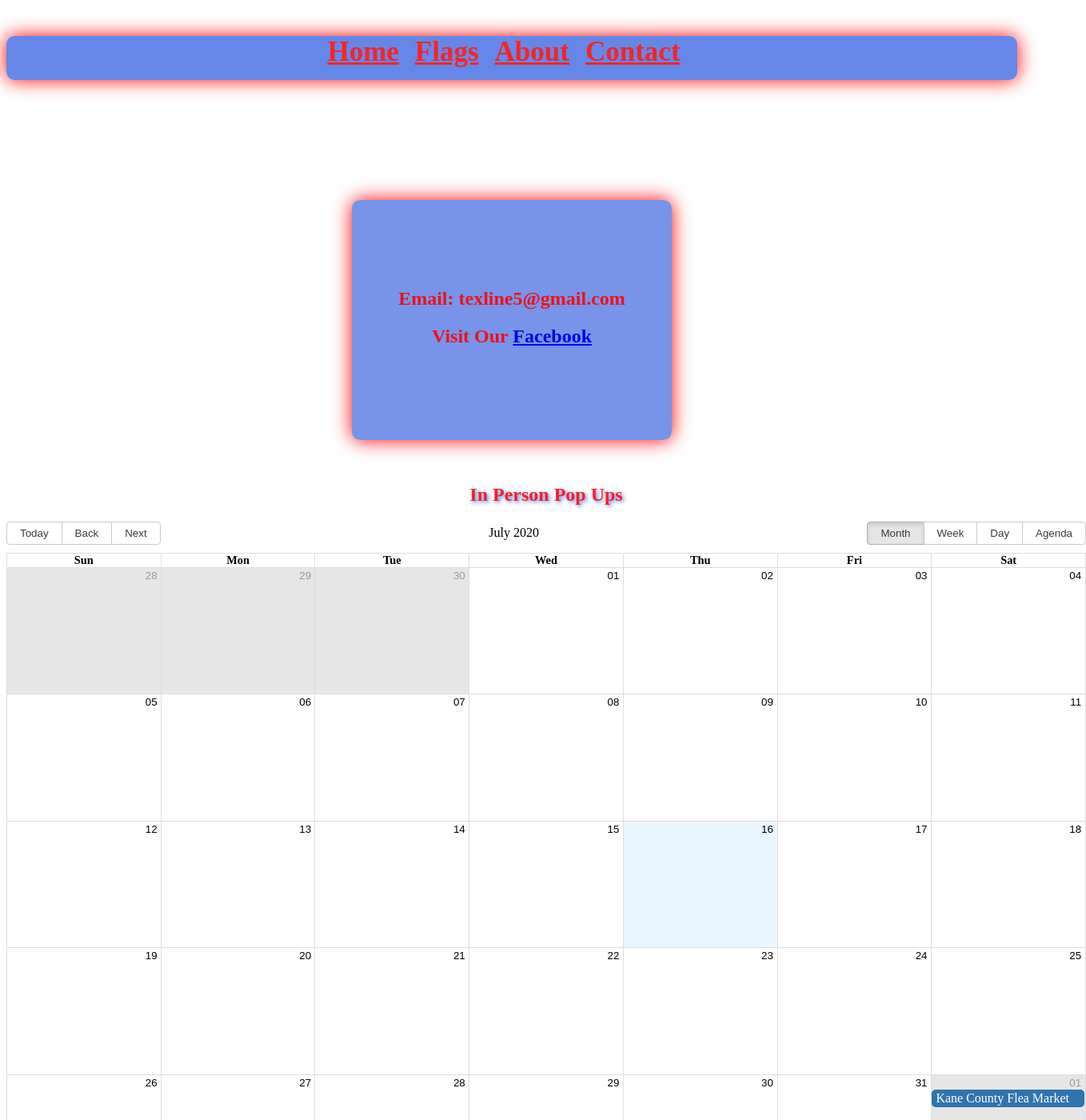
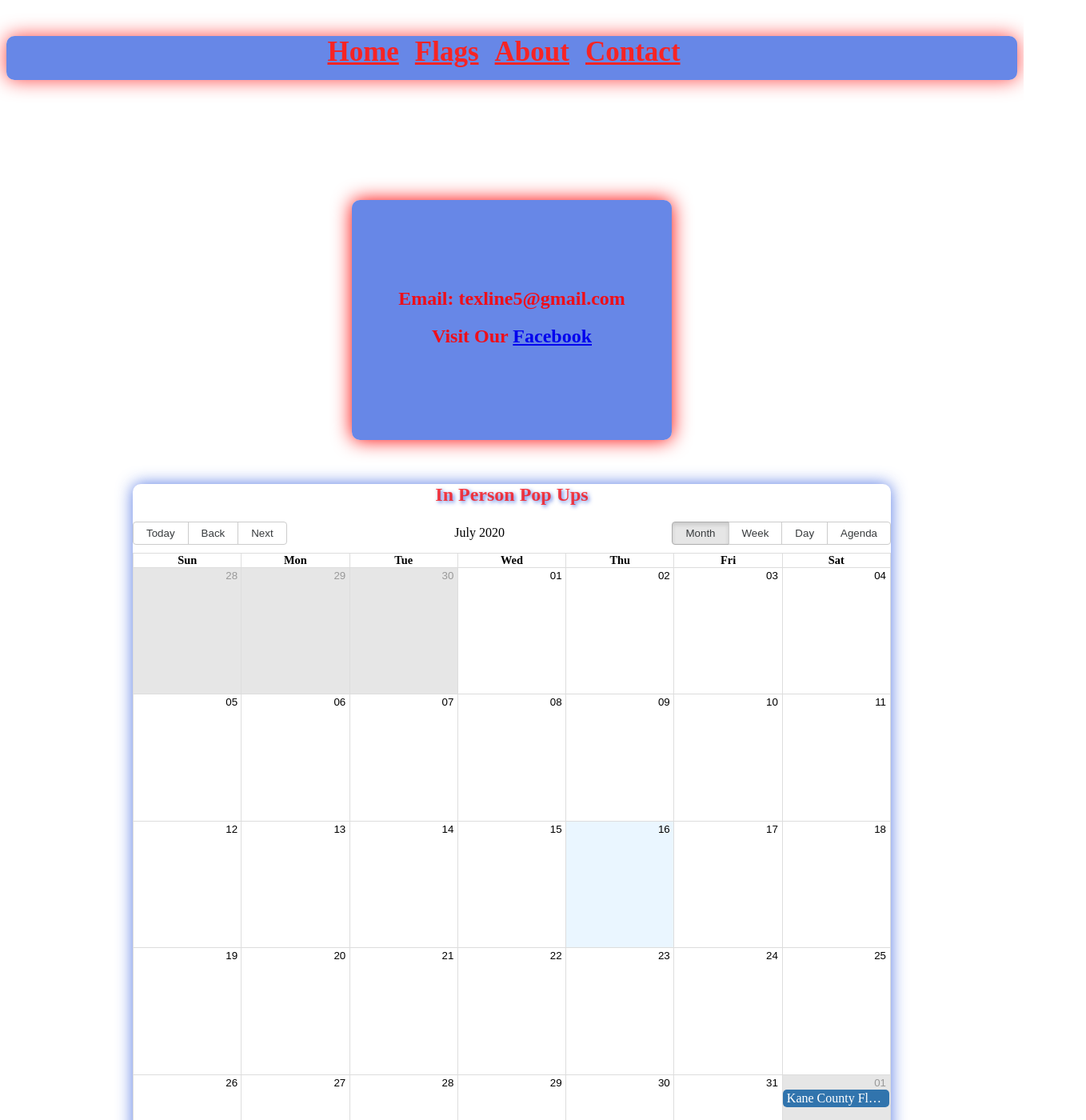
Before and after one commit to TravisExline/flag-company-site, a React (Create React App) app: page /contact in a window 1280 px wide. Shown: the top 1400 px of the page at 80% size, 1358 px wide, since content can reach past the window. Built offline with nearby package versions, Linux system fonts and the light colour scheme.

Commit message:
color matching

```diff
--- a/src/style/About.css
+++ b/src/style/About.css
@@ -28,7 +28,7 @@
 .founder-photo-holder {
     height: 300px;
     width: 250px;
-    background-color: rgba(65, 105, 225, 0.692);
+    background-color: rgba(65, 105, 225, 0.8);
     border-radius: 5px;
     margin-left: 330px;
 }
--- a/src/style/App.css
+++ b/src/style/App.css
@@ -3,9 +3,9 @@
     max-width: 100%;
     height: auto;
     max-height: 400px;
-    background-color: rgba(15, 67, 223, 0.637);
+    background-color: rgba(65, 105, 225, 0.8);
     border-radius: 10px;
-    box-shadow: 0px 0px 25px red;
+    box-shadow: 0px 0px 25px rgba(255, 0, 0, 0.74);
 }
 
 
@@ -18,5 +18,5 @@
     border-top-left-radius: 10px;
     border-top-right-radius: 10px;
     border-radius: 10px;
-    box-shadow: 0px 0px 25px red;
+    box-shadow: 0px 0px 25px rgba(255, 0, 0, 0.74);
 }
--- a/src/style/Calendar.css
+++ b/src/style/Calendar.css
@@ -1,14 +1,17 @@
 .calendar-holder {
-    width: 1350px;
+    max-height: 900px;
+    height: auto;
+    width: 75%;
     margin-top: 55px;
     margin-left: auto;
     margin-right: auto;
     margin-bottom: 55px;
     border-radius: 10px;
     text-align: center;
+    box-shadow: 0px 0px 20px rgba(65, 105, 225, 0.89);
 }
 
 #calendar-header {
-    color: rgba(255, 0, 0, 0.842);
+    color: rgba(255, 0, 0, 0.74);
     text-shadow: 2px 2px 5px rgba(65, 105, 225, 0.89);
 }
--- a/src/style/Contact.css
+++ b/src/style/Contact.css
@@ -6,7 +6,7 @@
     width: 400px;
     height: 300px;
     align-self: center;
-    background-color: rgba(65, 105, 225, 0.712);
+    background-color: rgba(65, 105, 225, 0.8);
     box-shadow: 0px 0px 25px red;
     border-radius: 10px;
 }
--- a/src/style/FlagCard.css
+++ b/src/style/FlagCard.css
@@ -14,13 +14,13 @@
     height: auto;
     max-width: 90%;
     border-radius: 10px;
-    box-shadow: 20px 20px 35px red, -20px -20px 35px blue;
+    box-shadow: 20px 20px 35px rgba(255, 0, 0, 0.74), -20px -20px 35px rgba(65, 105, 225, 0.8);
     transform: transform .2s;
 }
 
 .flag-page-photos:hover {
     transform: scale(1.5);
-    box-shadow: 40px 40px 75px red, -40px -40px 75px blue;
+    box-shadow: 40px 40px 75px rgba(255, 0, 0, 0.74), -40px -40px 75px rgba(65, 105, 225, 0.8);
 }
 
 .flag-name {
--- a/src/style/LandingPage.css
+++ b/src/style/LandingPage.css
@@ -8,6 +8,6 @@
 
 #landing-text {
     padding-top: 7px;
-    text-shadow: 2px 2px 5px rgba(65, 105, 225, 0.89);
+    text-shadow: 2px 2px 5px rgba(65, 105, 225, 0.8);
     color: red;
 }
--- a/src/style/NavBar.css
+++ b/src/style/NavBar.css
@@ -2,10 +2,10 @@
     margin-top: 45px;
     height: 55px;
     border-radius: 10px;
-    box-shadow: 0px 0px 25px red;
+    box-shadow: 0px 0px 25px rgba(255, 0, 0, 0.74);
     display: flex;
     justify-content: center;
-    background-color: rgba(15, 67, 223, 0.637);
+    background-color: rgba(65, 105, 225, 0.8);
 }
 
 .landing-link, .flags-link, .about-link, .contact-link {
```
